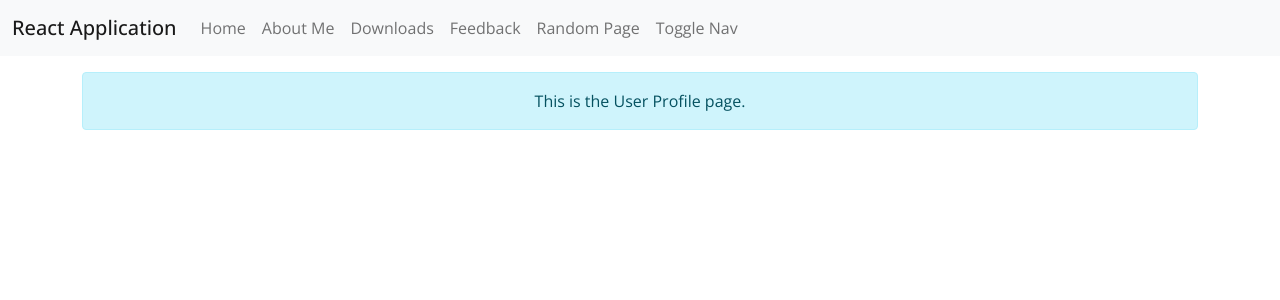
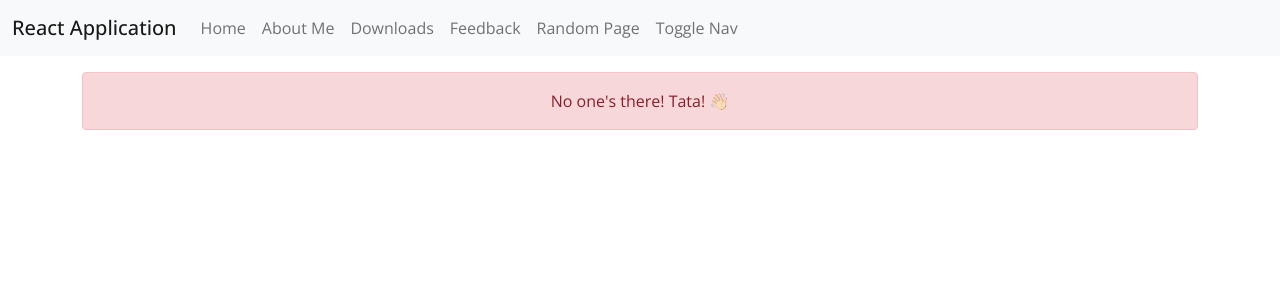
Before and after one commit to praveenscience/fsrnl-8-monorepo, a React (Create React App) app: page /users/1 in a window 1280 px wide. Shown: the top 300 px of the page. Built offline with nearby package versions, Linux system fonts and the light colour scheme.

Commit message:
Rendered User view using Routes.
* What are render props?
* Handling the user data.
* Check if User Exists or Not!

```diff
--- a/src/components/App.js
+++ b/src/components/App.js
@@ -87,11 +87,30 @@ class App extends Component {
                     </div>
                   </Route>
                 ))}
-                <Route path="/users/:UserId">
-                  <div className="alert alert-info text-center">
-                    This is the User Profile page.
-                  </div>
-                </Route>
+                <Route
+                  path="/users/:UserId"
+                  render={rp => {
+                    const Username = rp.match.params.UserId;
+                    const UserData = Users.find(
+                      user => user.Path === "/" + Username
+                    );
+                    return UserData ? (
+                      <div className="alert alert-info text-center">
+                        <p>
+                          This is the User Profile page for user: {Username}.
+                          The person has got a name: {UserData.Name}.
+                        </p>
+                        <blockquote className="p-2 bg-white rounded shadow-sm">
+                          <p className="m-0">{UserData.Intro}</p>
+                        </blockquote>
+                      </div>
+                    ) : (
+                      <div className="alert alert-danger text-center">
+                        No one's there! Tata! 👋🏻
+                      </div>
+                    );
+                  }}
+                />
                 <Route>
                   <div className="alert alert-info text-center">Get Lost.</div>
                 </Route>
```
